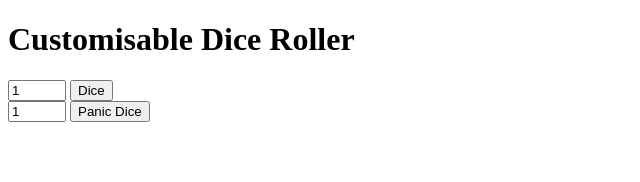
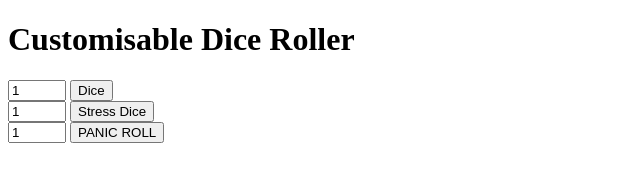
Before and after one commit to elliott-fogg/multipurpose_dice_roller, a plain HTML site: page alien_dice_roller.html in a window 1280 px wide. Shown: the whole page, without its empty margins (0-640 px from the left). Drawn offline with Linux system fonts and the light colour scheme.

Commit message:
Added panic roll for Alien dice roller

```diff
--- a/alien_dice_roller.html
+++ b/alien_dice_roller.html
@@ -15,8 +15,12 @@
 		<p id="p1" style="display: inline"></p>
 		<br>
 		<input type="number" id="d2" style="width: 50px" value=1>
-		<input type="button" id="b2" value="Panic Dice" onclick="roll2()">
+		<input type="button" id="b2" value="Stress Dice" onclick="roll2()">
 		<p id="p2" style="display: inline; color: red"></p>
+		<br>
+		<input type="number" id="d3" style="width: 50px" value=1>
+		<input type="button" id="b3" value="PANIC ROLL" onclick="roll3()">
+		<p id="p3" style="display: inline; color: red"></p>
 	</div>
 
 </body>
--- a/dice_roll.js
+++ b/dice_roll.js
@@ -27,6 +27,13 @@ function roll1() {
 
 function roll2() {
 	b_roll(2)
+}
+
+function roll3() {
+	var stress_dice = parseInt(document.getElementById("d3").value);
+	var roll = Math.ceil(Math.random() * 6);
+	var output_text = `${roll} + ${stress_dice} = ${roll + stress_dice}`;
+	document.getElementById("p3").innerHTML = output_text;
 }
 
 function findGetParameter(parameterName) {
```
